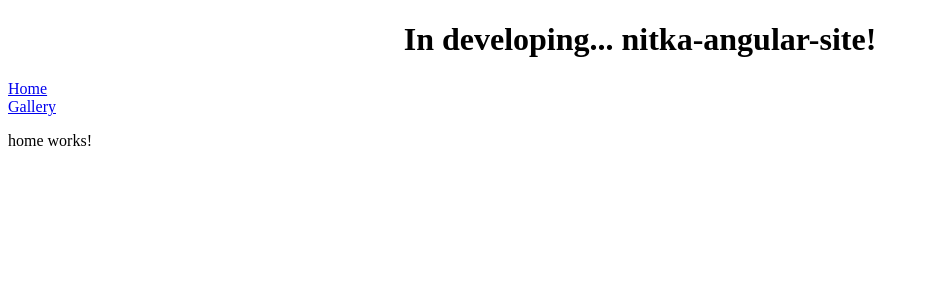
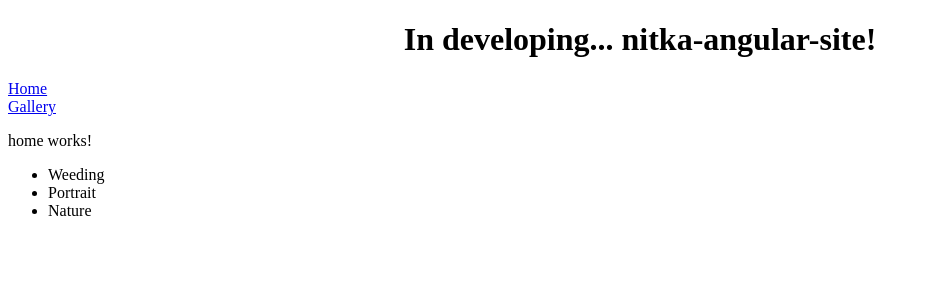
Before and after one commit to Yauheni-Butski/nitka-angular-site, an Angular app: page / in a window 1280 px wide. Shown: the top 300 px of the page, without its empty margins (0-929 px from the left). Built offline with nearby package versions, Linux system fonts and the light colour scheme.

Commit message:
Create category service for getting Categories from Server and show on main page.

```diff
--- a/src/app/components/home/home.component.html
+++ b/src/app/components/home/home.component.html
@@ -1,3 +1,6 @@
-<p>
-  home works!
-</p>
+<p>home works!</p>
+<ul>
+  <li *ngFor="let category of categories">
+    <span>{{category.name}}</span>
+  </li>
+</ul>
--- a/src/app/components/home/home.component.ts
+++ b/src/app/components/home/home.component.ts
@@ -1,4 +1,6 @@
 import { Component, OnInit } from '@angular/core';
+import { Category } from '../../models/category';
+import { CategoryService } from '../../services/category.service';
 
 @Component({
   selector: 'app-home',
@@ -7,9 +9,18 @@ import { Component, OnInit } from '@angular/core';
 })
 export class HomeComponent implements OnInit {
 
-  constructor() { }
+  categories: Category[];
+
+  constructor(private categoryService: CategoryService) { }
 
   ngOnInit() {
+    this.getCategories();
+  }
+
+  getCategories(): void {
+    /* this.categories = this.categoryService.getCategories(); */
+    this.categoryService.getCategories()
+      .subscribe(categ => this.categories = categ);
   }
 
 }
--- /dev/null
+++ b/src/app/models/category.ts
@@ -0,0 +1,8 @@
+export class Category{
+    id: number;
+    parentId?: number;
+    name: string;
+    order: number;
+    description: string;
+    coverImagePath: string;
+}
--- /dev/null
+++ b/src/app/services/category.service.ts
@@ -0,0 +1,20 @@
+import { Injectable } from '@angular/core';
+
+import { Category } from '../models/category';
+
+import { Observable, of } from 'rxjs';
+
+@Injectable({
+  providedIn: 'root'
+})
+export class CategoryService {
+  constructor() { }
+
+  getCategories() : Observable<Category[]> {
+    return of ([
+      { id: 1, parentId: null, name: "Weeding", order: 1, description: "Some weeding photo", coverImagePath: '/image/test.jpg' },
+      { id: 2, parentId: null, name: "Portrait", order: 2, description: "Some portrait photo", coverImagePath: '/image/test.jpg' },
+      { id: 3, parentId: null, name: "Nature", order: 1, description: "Some nature photo", coverImagePath: '/image/test.jpg' }
+    ]); //TODO. TEST
+  }
+}
```
Also changed, not shown: 1 other file (tests, documents, lock files or other folders).
